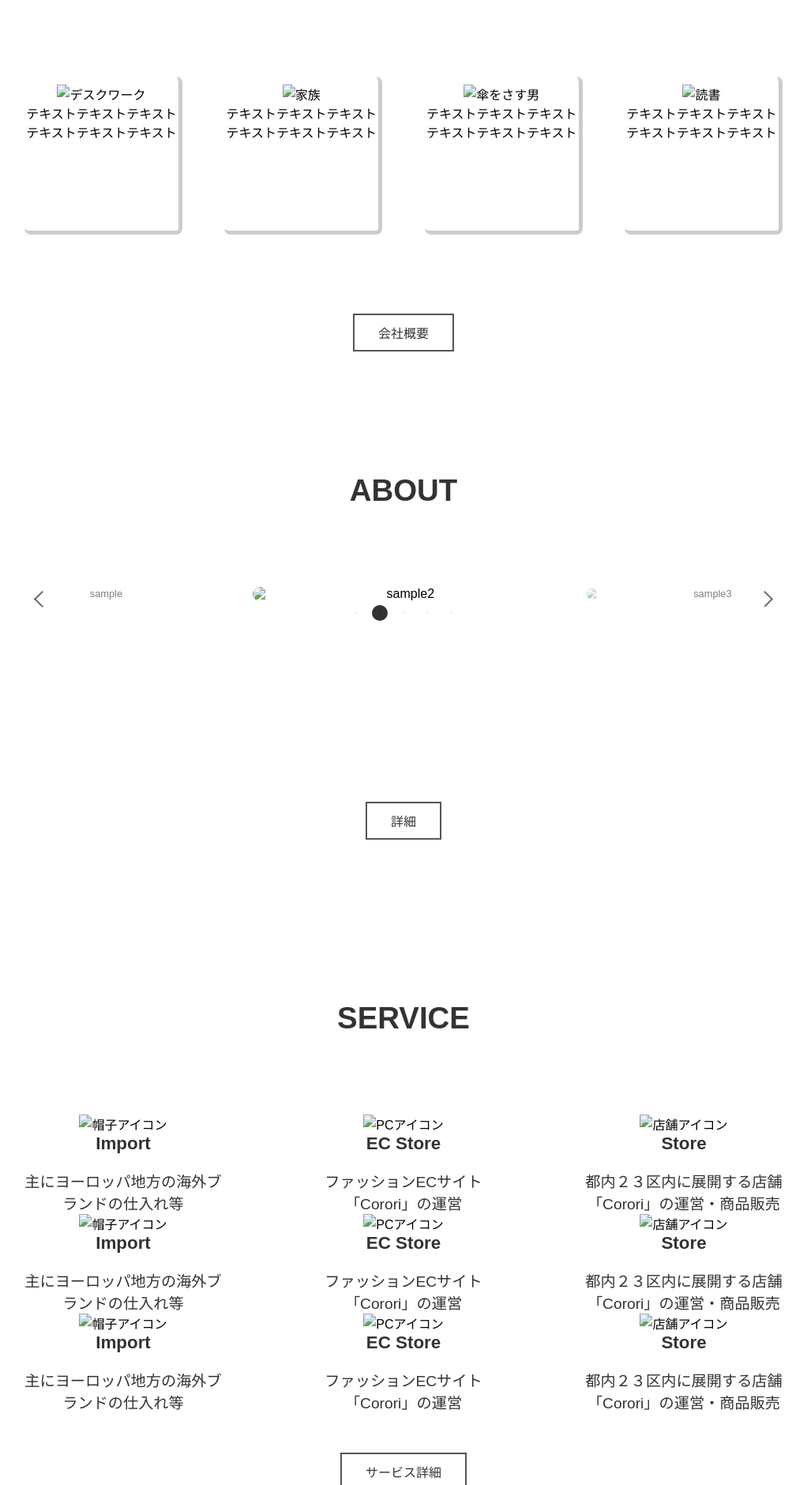
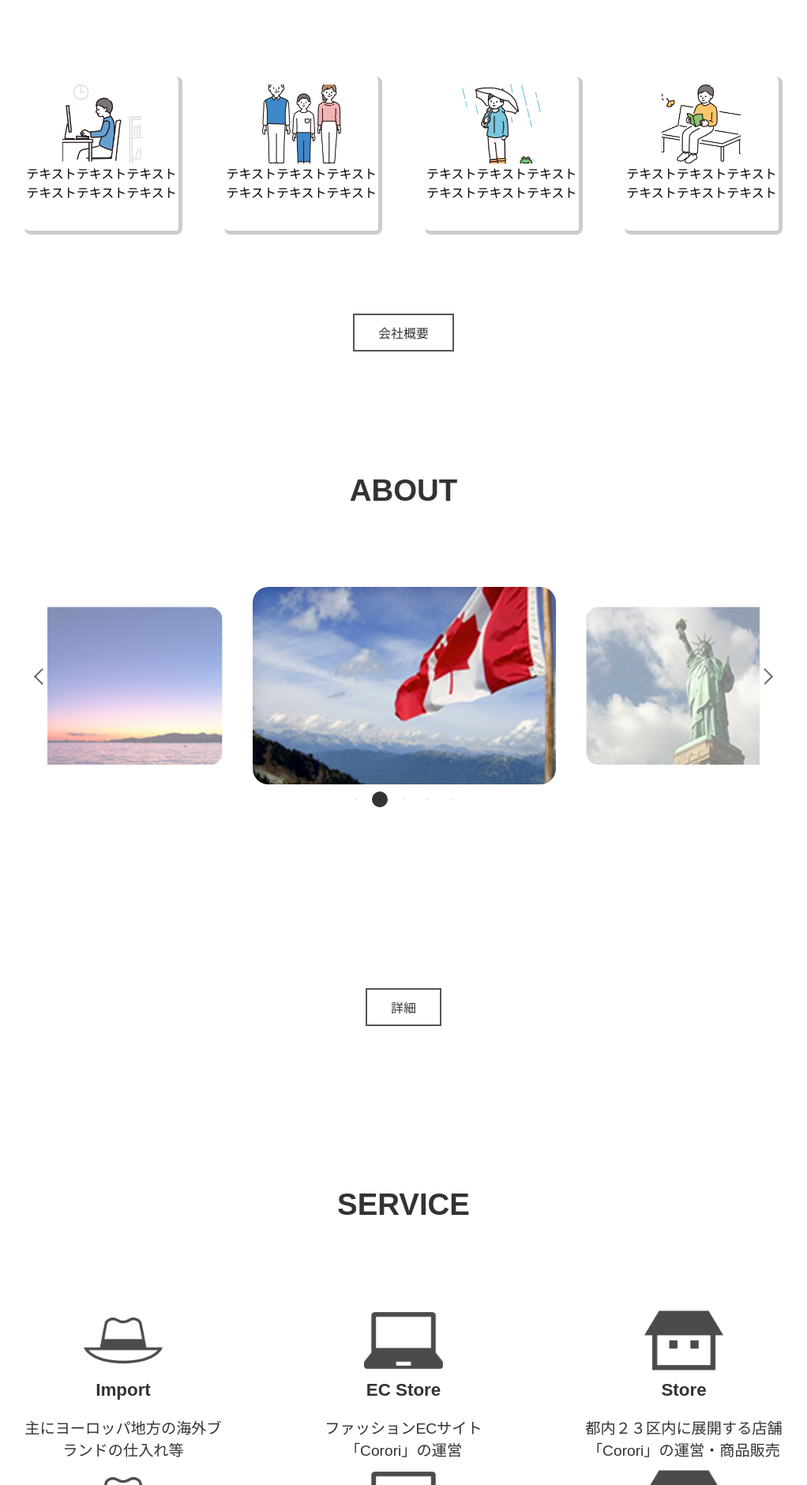
Before and after one commit to NishimuraKyohei/my-portfolio, a plain HTML site: page index.html in a window 1280 px wide. Shown: the part 920-2800 px from the top of the page at 79% size, without its empty margins (129-1151 px from the left). Drawn offline with Linux system fonts and the light colour scheme; a web font is replaced by a local one.

Commit message:
Update index.html

```diff
--- a/index.html
+++ b/index.html
@@ -31,7 +31,7 @@
 
 <div id="p-splash">
   <div id="p-splash__logo">
-    <img src="./assets/images/portfolio.png" alt="ポートフォリオ" class="p-splash__img">
+    <img src="./assets/portfolio.png" alt="ポートフォリオ" class="p-splash__img">
   </div>
 </div>
 
@@ -42,7 +42,7 @@
 <div id="particles-js">
   <header class="l-header" id="header">
     <div class="p-hamburger"><span></span><span></span><span></span></div>
-    <img src="./assets/images/logo.png" alt="ロゴ" class="l-header__logo">
+    <img src="./assets/logo.png" alt="ロゴ" class="l-header__logo">
     <nav id="p-nav">
       <div id="p-nav__list">
         <ul class="p-nav__list" id="p-pageLink">
@@ -81,22 +81,22 @@
       <ul class="p-concept__list">
 
           <li class="p-concept__item">
-            <img src="./assets/images/pic1.png" alt="デスクワーク" class="p-concept__img">
+            <img src="./assets/pic1.png" alt="デスクワーク" class="p-concept__img">
             <p class="p-concept__information">テキストテキストテキストテキストテキストテキスト</p>
           </li>
 
           <li class="p-concept__item">
-            <img src="./assets/images/pic2.png" alt="家族" class="p-concept__img">
+            <img src="./assets/pic2.png" alt="家族" class="p-concept__img">
             <p class="p-concept__information">テキストテキストテキストテキストテキストテキスト</p>
           </li>
 
           <li class="p-concept__item">
-            <img src="./assets/images/pic3.png" alt="傘をさす男" class="p-concept__img">
+            <img src="./assets/pic3.png" alt="傘をさす男" class="p-concept__img">
             <p class="p-concept__information">テキストテキストテキストテキストテキストテキスト</p>
           </li>
 
           <li class="p-concept__item">
-            <img src="./assets/images/pic4.png" alt="読書" class="p-concept__img">
+            <img src="./assets/pic4.png" alt="読書" class="p-concept__img">
             <p class="p-concept__information">テキストテキストテキストテキストテキストテキスト</p>
           </li>
 
@@ -112,23 +112,23 @@
         <ul class="p-slider__list">
 
             <li class="p-slider__item">
-              <img src="./assets/images/sample.jpg" alt="sample">
+              <img src="./assets/sample.jpg" alt="sample">
             </li>
 
             <li class="p-slider__item">
-              <img src="./assets/images/sample2.jpg" alt="sample2">
+              <img src="./assets/sample2.jpg" alt="sample2">
             </li>
 
             <li class="p-slider__item">
-              <img src="./assets/images/sample3.jpg" alt="sample3">
+              <img src="./assets/sample3.jpg" alt="sample3">
             </li>
 
             <li class="p-slider__item">
-              <img src="./assets/images/sample4.jpg" alt="sample4">
+              <img src="./assets/sample4.jpg" alt="sample4">
             </li>
 
             <li class="p-slider__item">
-              <img src="./assets/images/sample5.jpg" alt="sample5">
+              <img src="./assets/sample5.jpg" alt="sample5">
             </li>
 
         </ul>
@@ -147,7 +147,7 @@
 
           <li class="p-service__item">
             <a href="#">
-              <img src="./assets/images/icon1.png" alt="帽子アイコン" class="p-service__icon">
+              <img src="./assets/icon1.png" alt="帽子アイコン" class="p-service__icon">
               <div class="p-service__topic">Import</div>
               <p class="p-service__text">主にヨーロッパ地方の海外ブランドの仕入れ等</p>
             </a>
@@ -155,7 +155,7 @@
 
           <li class="p-service__item">
             <a href="#">
-              <img src="./assets/images/icon2.png" alt="PCアイコン" class="p-service__icon">
+              <img src="./assets/icon2.png" alt="PCアイコン" class="p-service__icon">
               <div class="p-service__topic">EC Store</div>
               <p class="p-service__text">ファッションECサイト「Corori」の運営</p>
             </a>
@@ -163,7 +163,7 @@
 
           <li class="p-service__item">
             <a href="#">
-              <img src="./assets/images/icon3.png" alt="店舗アイコン" class="p-service__icon">
+              <img src="./assets/icon3.png" alt="店舗アイコン" class="p-service__icon">
               <div class="p-service__topic">Store</div>
               <p class="p-service__text">都内２３区内に展開する店舗「Corori」の運営・商品販売</p>
             </a>
@@ -171,7 +171,7 @@
 
           <li class="p-service__item">
             <a href="#">
-              <img src="./assets/images/icon1.png" alt="帽子アイコン" class="p-service__icon">
+              <img src="./assets/icon1.png" alt="帽子アイコン" class="p-service__icon">
               <div class="p-service__topic">Import</div>
               <p class="p-service__text">主にヨーロッパ地方の海外ブランドの仕入れ等</p>
             </a>
@@ -179,7 +179,7 @@
 
           <li class="p-service__item">
             <a href="#">
-              <img src="./assets/images/icon2.png" alt="PCアイコン" class="p-service__icon">
+              <img src="./assets/icon2.png" alt="PCアイコン" class="p-service__icon">
               <div class="p-service__topic">EC Store</div>
               <p class="p-service__text">ファッションECサイト「Corori」の運営</p>
             </a>
@@ -187,7 +187,7 @@
 
           <li class="p-service__item">
             <a href="#">
-              <img src="./assets/images/icon3.png" alt="店舗アイコン" class="p-service__icon">
+              <img src="./assets/icon3.png" alt="店舗アイコン" class="p-service__icon">
               <div class="p-service__topic">Store</div>
               <p class="p-service__text">都内２３区内に展開する店舗「Corori」の運営・商品販売</p>
             </a>
@@ -195,7 +195,7 @@
 
           <li class="p-service__item">
             <a href="#">
-              <img src="./assets/images/icon1.png" alt="帽子アイコン" class="p-service__icon">
+              <img src="./assets/icon1.png" alt="帽子アイコン" class="p-service__icon">
               <div class="p-service__topic">Import</div>
               <p class="p-service__text">主にヨーロッパ地方の海外ブランドの仕入れ等</p>
             </a>
@@ -203,7 +203,7 @@
 
           <li class="p-service__item">
             <a href="#">
-              <img src="./assets/images/icon2.png" alt="PCアイコン" class="p-service__icon">
+              <img src="./assets/icon2.png" alt="PCアイコン" class="p-service__icon">
               <div class="p-service__topic">EC Store</div>
               <p class="p-service__text">ファッションECサイト「Corori」の運営</p>
             </a>
@@ -211,7 +211,7 @@
 
           <li class="p-service__item">
             <a href="#">
-              <img src="./assets/images/icon3.png" alt="店舗アイコン" class="p-service__icon">
+              <img src="./assets/icon3.png" alt="店舗アイコン" class="p-service__icon">
               <div class="p-service__topic">Store</div>
               <p class="p-service__text">都内２３区内に展開する店舗「Corori」の運営・商品販売</p>
             </a>
@@ -230,19 +230,19 @@
 
           <li class="p-contact__snsItem">
             <a href="" class="p-contact__snsItem">
-              <img src="./assets/images/icon4.png" alt="facebook" class="p-contact__snsImg">
+              <img src="./assets/icon4.png" alt="facebook" class="p-contact__snsImg">
             </a>
           </li>
 
           <li class="p-contact__snsItem">
             <a href="" class="p-contact__snsItem">
-              <img src="./assets/images/icon5.png" alt="twitter" class="p-contact__snsImg">
+              <img src="./assets/icon5.png" alt="twitter" class="p-contact__snsImg">
             </a>
           </li>
 
           <li class="p-contact__snsItem">
             <a href="" class="p-contact__snsItem">
-              <img src="./assets/images/icon6.png" alt="instagram" class="p-contact__snsImg">
+              <img src="./assets/icon6.png" alt="instagram" class="p-contact__snsImg">
             </a>
           </li>
 
```
